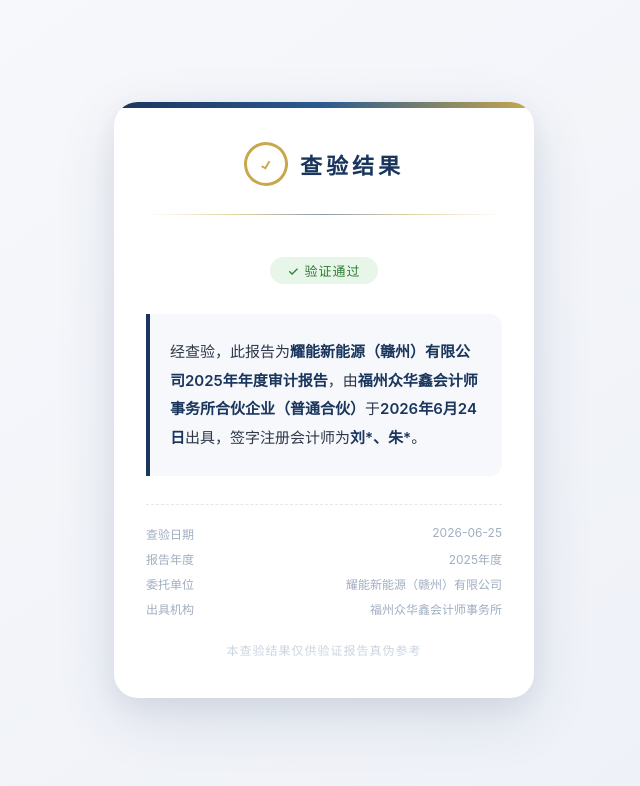
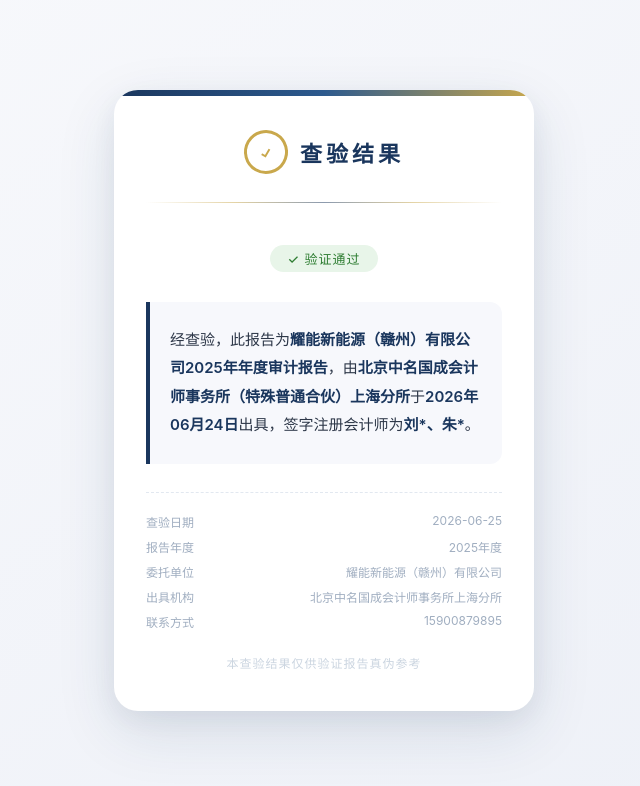
Before and after one commit to RouE-559/audit-verify, a plain HTML site: page index.html in a window 1280 px wide. Shown: the whole page, without its empty margins (316-956 px from the left). Drawn offline with Linux system fonts and the light colour scheme.

Commit message:
更新审计报告出具机构及联系方式

```diff
--- a/index.html
+++ b/index.html
@@ -137,14 +137,15 @@
   </div>
 
   <div class="content">
-    经查验，此报告为<span class="highlight">耀能新能源（赣州）有限公司</span><span class="highlight">2025年年度审计报告</span>，由<span class="highlight">福州众华鑫会计师事务所合伙企业（普通合伙）</span>于<span class="highlight">2026年6月24日</span>出具，签字注册会计师为<span class="highlight">刘*、朱*</span>。
+    经查验，此报告为<span class="highlight">耀能新能源（赣州）有限公司</span><span class="highlight">2025年年度审计报告</span>，由<span class="highlight">北京中名国成会计师事务所（特殊普通合伙）上海分所</span>于<span class="highlight">2026年06月24日</span>出具，签字注册会计师为<span class="highlight">刘*、朱*</span>。
   </div>
 
   <div class="meta">
     <div class="meta-row"><span>查验日期</span><span>2026-06-25</span></div>
     <div class="meta-row"><span>报告年度</span><span>2025年度</span></div>
     <div class="meta-row"><span>委托单位</span><span>耀能新能源（赣州）有限公司</span></div>
-    <div class="meta-row"><span>出具机构</span><span>福州众华鑫会计师事务所</span></div>
+    <div class="meta-row"><span>出具机构</span><span>北京中名国成会计师事务所上海分所</span></div>
+    <div class="meta-row contact"><span>联系方式</span><span>15900879895</span></div>
   </div>
 
   <div class="footer-note">本查验结果仅供验证报告真伪参考</div>
```
